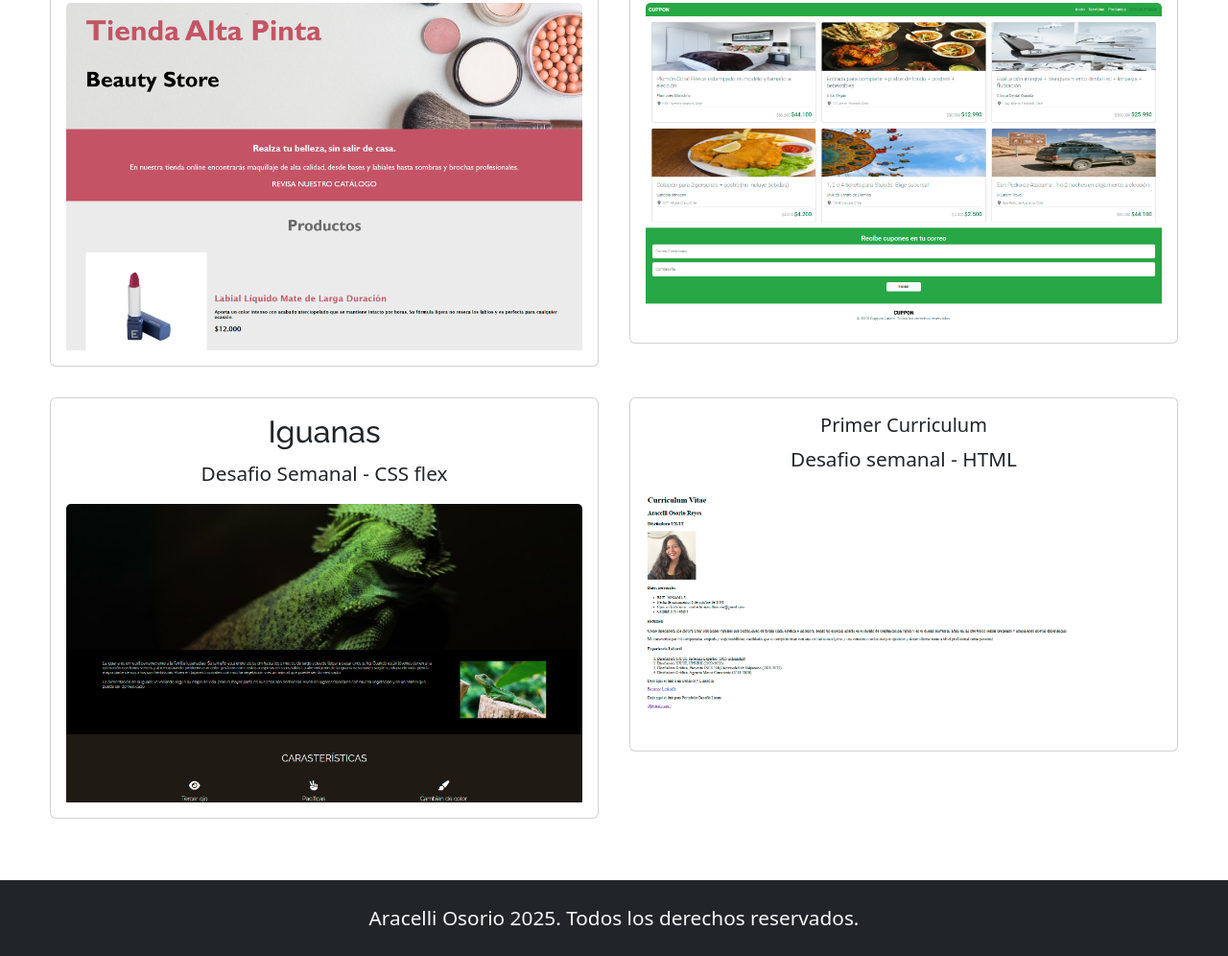
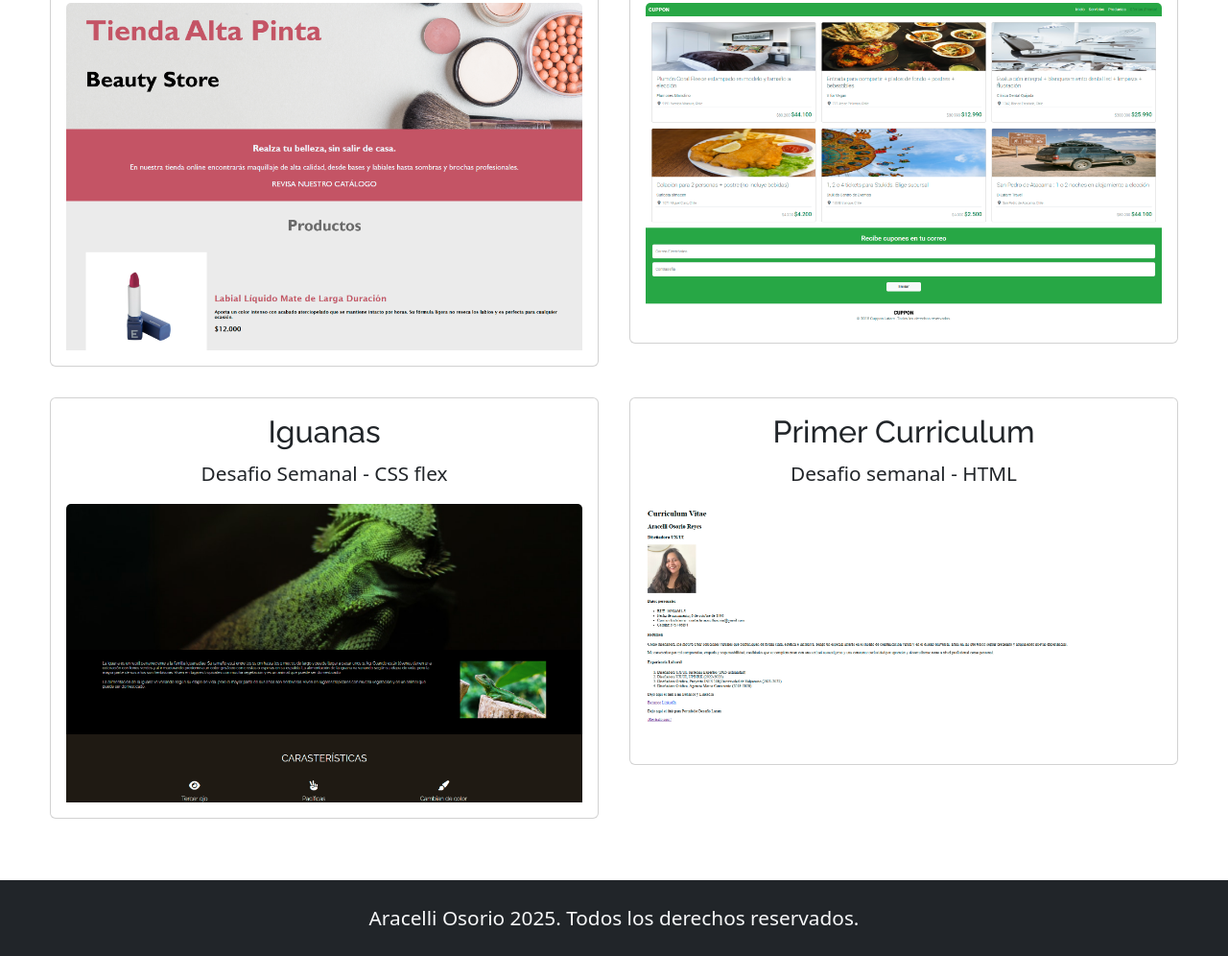
Before and after one commit to AraOsorio/Prueba-Portafolio-Curriculum, a plain HTML site: page portafolio.html in a window 1280 px wide. Shown: the part 868-1864 px from the top of the page at 96% size. Drawn offline with nearby package versions, Linux system fonts and the light colour scheme.

Commit message:
correccion titulo portafolio

```diff
--- a/portafolio.html
+++ b/portafolio.html
@@ -117,7 +117,7 @@
           <div class="col-12 col-md-6 p-3">
             <div class="card" style="width: auto">
               <div class="card-body">
-                <h5 class="card-title">Primer Curriculum</h5>
+                <h2 class="card-title">Primer Curriculum</h2>
                 <p class="card-text">
                   Desafio semanal - HTML
                 </p>
```
